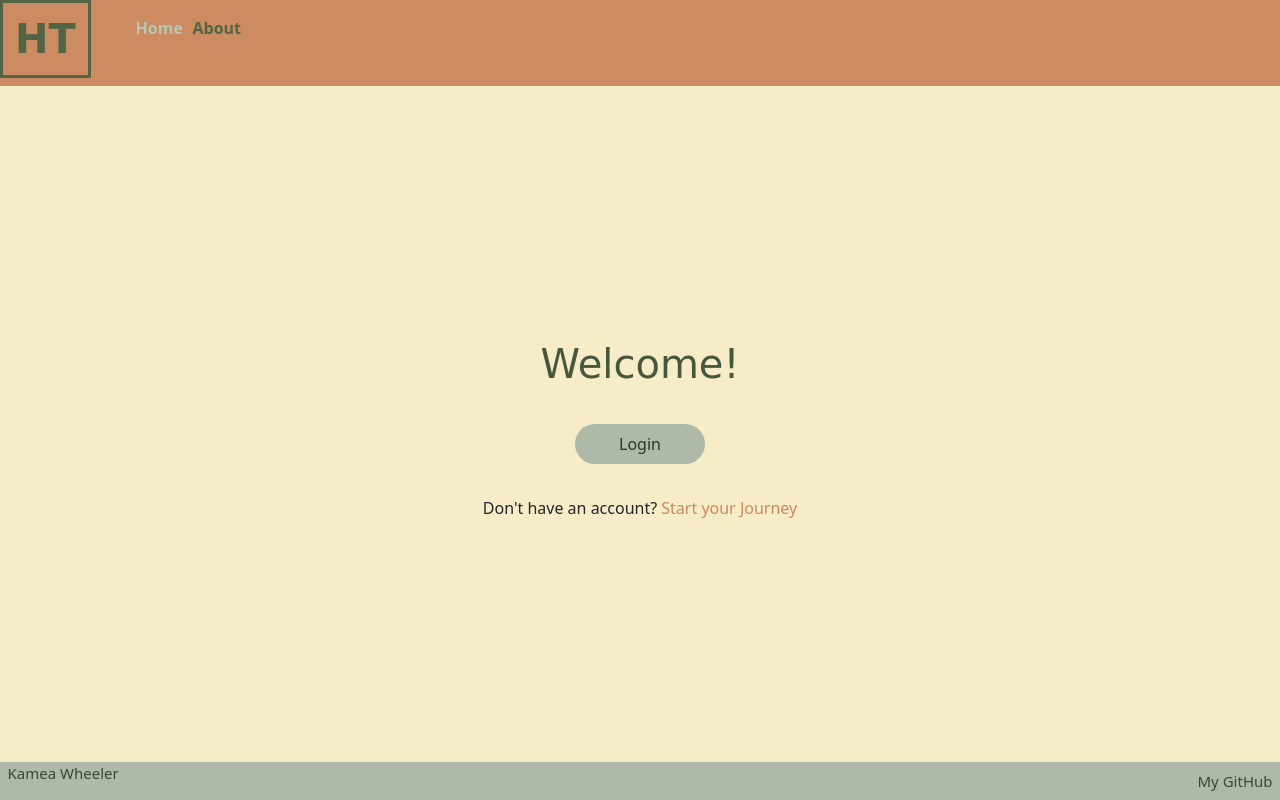
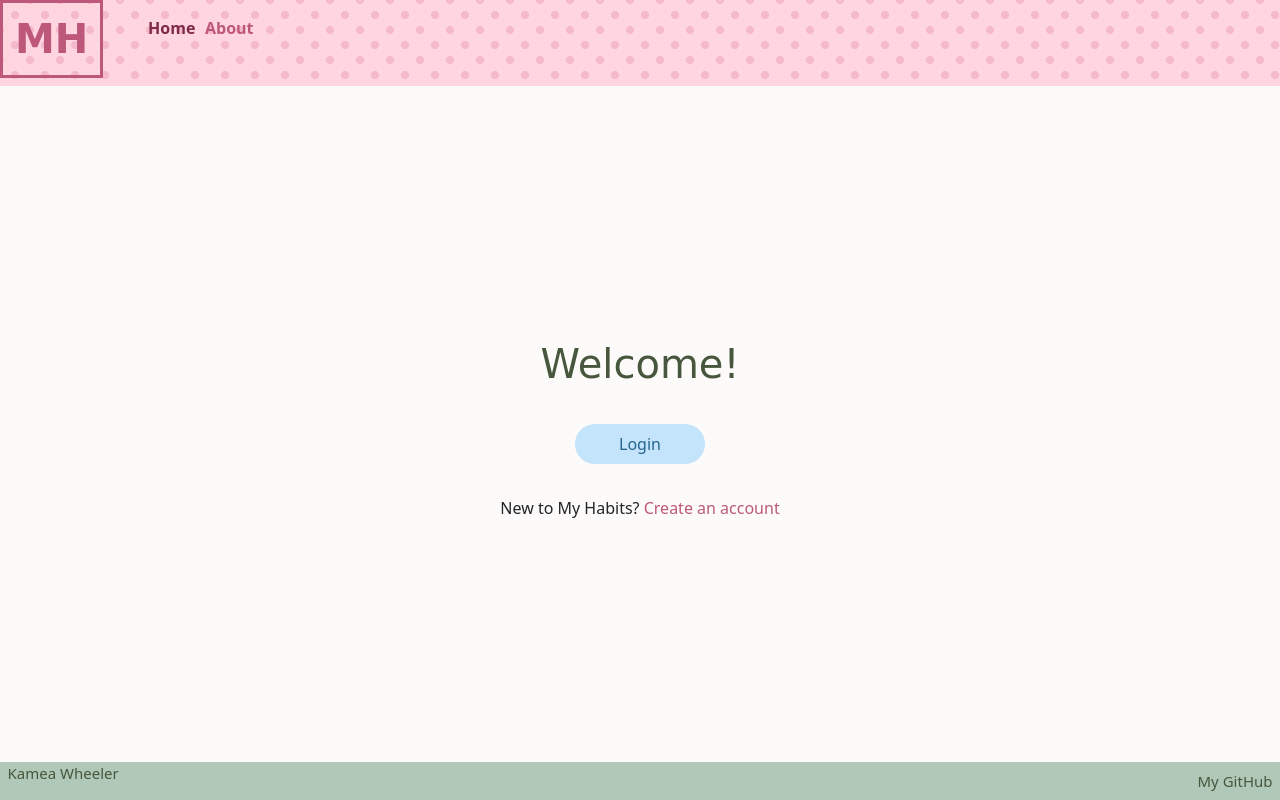
Before and after one commit to kamea99/startup, a plain HTML site: page public/index.html in a window 1280 px wide. Drawn offline with nearby package versions, Linux system fonts and the light colour scheme.

Commit message:
modified:   public/index.html 	modified:   public/main.css

```diff
--- a/index.js
+++ b/index.js
@@ -1,3 +1,4 @@
+/*
 //Convert startup to web service using express
 
 const express = require('express');
@@ -36,3 +37,5 @@ app.use((_req, res) => {
 app.listen(port, () => {
   console.log(`Listening on port ${port}`);
 });
+
+*/
--- a/public/about.js
+++ b/public/about.js
@@ -1,5 +1,5 @@
 function showPicture() {
-    const random = Math.floor(Math.random() * 1000);
+    const random = Math.floor(Math.random() * 10);
     fetch(`https://api.unsplash.com/search/photos?query=nature`)
       .then((response) => response.json())
       .then((data) => {
@@ -8,7 +8,7 @@ function showPicture() {
         const width = containerEl.offsetWidth;
         const height = containerEl.offsetHeight;
 
-        const imgUrl = data.results[0].urls.regular;
+        const imgUrl = data.results[random].urls.regular;
         const imgEl = document.createElement('img');
         imgEl.setAttribute('src', imgUrl);
         imgEl.setAttribute('width', width);
--- a/public/index.html
+++ b/public/index.html
@@ -16,7 +16,7 @@
     </head>
     <body>
         <header>
-            <h1>HT</h1>
+            <h1>MH</h1>
 
             <nav>
                 <menu class="nav-bar">
@@ -38,8 +38,8 @@
             </form>
 
             <p>
-                Don't have an account?
-                <a href="account.html">Start your Journey</a>
+                New to My Habits?
+                <a href="account.html">Create an account</a>
             </p>
         </main>
 
--- a/public/main.css
+++ b/public/main.css
@@ -2,7 +2,7 @@ body {
     display: flex;
     flex-direction: column;
     height: 100vh;
-    background-color: #f7ecc8;
+    background-color: #fdfbf9;
 }
 
 a {
@@ -12,7 +12,12 @@ a {
 header{
     display:flex;
     flex: 0 30px;
-    background-color: #cd8b62;
+    background-color: #ffd6e0;
+
+    background-image: radial-gradient(#eda0ba88, 20%, transparent 20%),
+     radial-gradient(#eda0ba88, 20%, transparent 20%);
+    background-position: 0 0, 45px 105px;
+    background-size: 30px 30px;
 }
 
 menu {
@@ -27,16 +32,16 @@ menu .nav-item {
 }
 
 .nav-link {
-    color: #516545;
+    color: #be587a;
     &:hover {
-        color:#304127;
+        color:#7e2a48;
     }
 }
 
 .active-nav-link {
-    color:#b8c7b4;
+    color:#7e2a48;
     &:hover {
-        color:#304127;
+        color:#e494b0;
     }
 }
 
@@ -53,15 +58,15 @@ main p {
 }
 
 main a {
-    color: #cb885f;
+    color: #be587a;
     &:hover {
-        color:#774221;
+        color:#7e2a48;
     }
 }
 
 h1 {
-    color: #516545;
-    border: 3px solid #516545;
+    color: #be587a;
+    border: 3px solid #be587a;
     padding: 0.3em;
     font-family: "Lucida Calligraphy", cursive;
     font-weight: bold;
@@ -75,9 +80,9 @@ h2 {
 }
 
 button {
-    color:#2c3527;
-    background-color: #aeb9a7;
-    border-color: 2px solid #2c3527;
+    color:#28658f;
+    background-color: #c3e4fa;
+    border-color: 2px solid #53636e;
 
     display: block;
     margin: 0 auto;
@@ -90,7 +95,7 @@ button {
     transition: all 0.25s ease;
     &:hover {
         color:white;
-        background: #3d4837;
+        background: #28658f;
     }
 }
 
@@ -98,18 +103,18 @@ footer {
     display: flex;
     flex-direction: row;
     flex: 0 10px;
-    background-color: #aeb9a7;
+    background-color: #b0c8b8;
     justify-content: space-between;
     align-items: center;
     padding-left: 0.5em;
-    color: #3b4734;
+    color: #47573d;
     font-size: 15px;
 }
 
 footer a {
-    color: #3b4734;
+    color: #47573d;
     padding-right: 0.5em;
     &:hover {
-        color:#ced1cc;
+        color:#d8e8ce;
     }
 }
```
Also changed, not shown: public/about.html (+1 -1 lines).
